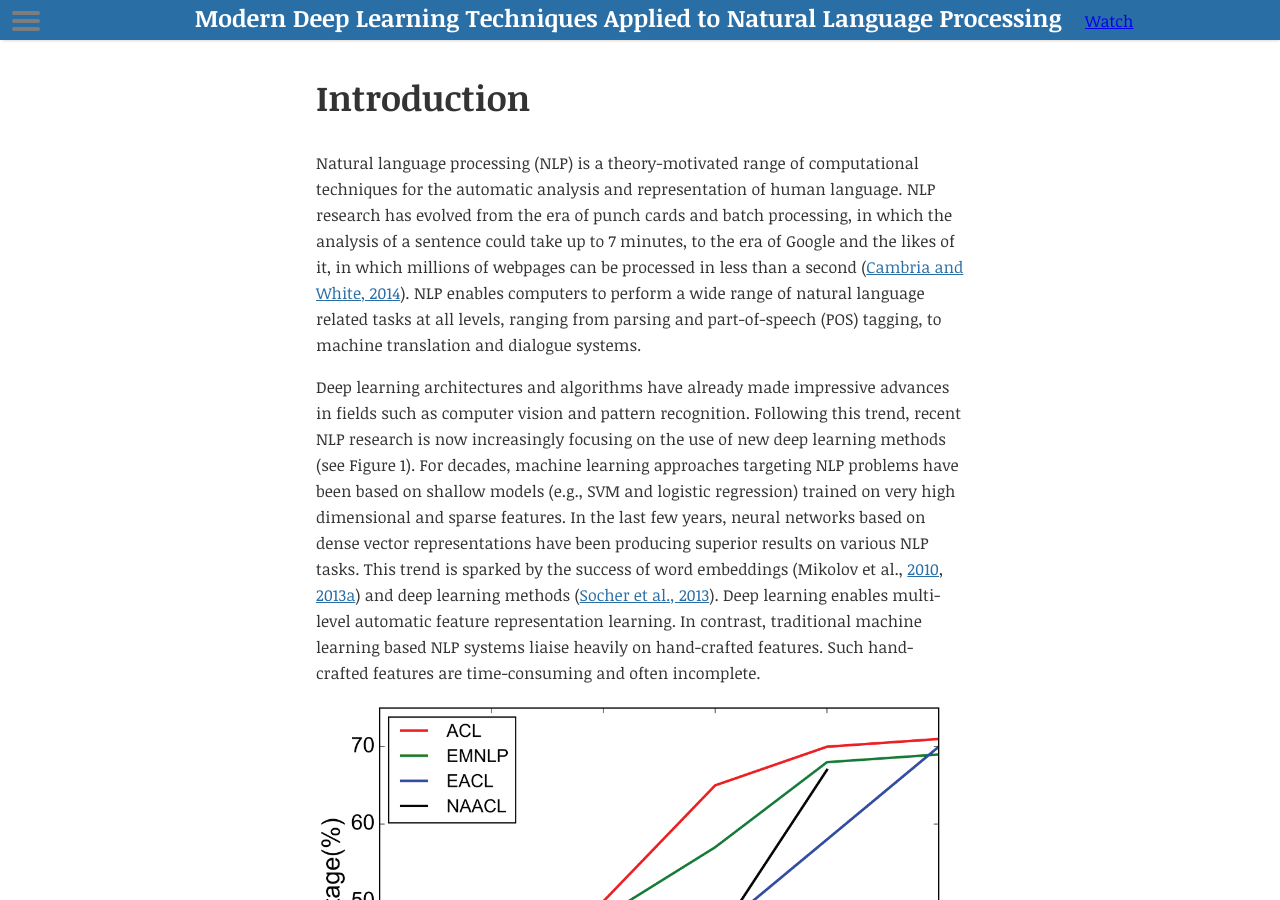
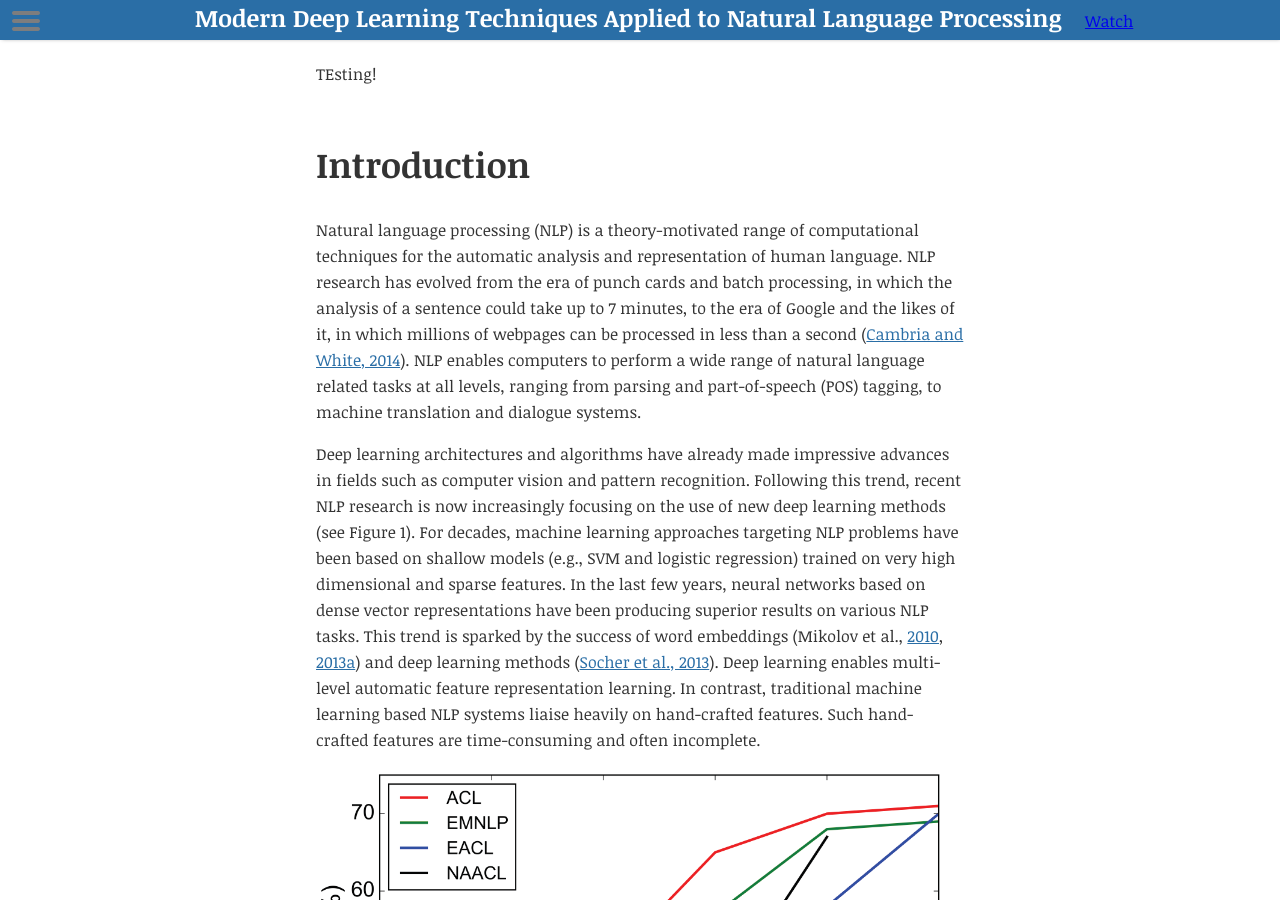
Before and after one commit to omarsar/nlp_overview, a Jekyll site: the page built from index.html, in a window 1280 px wide and 900 px high. Built offline with Jekyll 4.4.1, drawn with Linux system fonts in a browser that asks for light colours; nearby versions of some CDN libraries.

Commit message:
adding introduction

```diff
--- a/_config.yml
+++ b/_config.yml
@@ -16,6 +16,8 @@ github:
 collections:
   chapters:
       output: false
+  intro:
+      output: false
 
 sass:
   sass_dir: css
--- a/index.html
+++ b/index.html
@@ -5,6 +5,15 @@ layout: default
         <div class="content-wrapper clearfix">
 
           <section class="main-content" role="main">
+
+            <div class="main-content-source">
+              {% for chapter in site.intro %}
+                  <!-- <a name="{{ forloop.index }}"></a>
+                  <h1>{{ chapter.title }}</h1> -->
+                  {{ chapter.content }}
+              {% endfor %}
+            </div>
+
             <div class="main-content-source">
              {% for chapter in site.chapters %}
                 <a name="{{ forloop.index }}"></a>
```
Also changed, not shown: _intro/01.md (added, +5 -0 lines).
